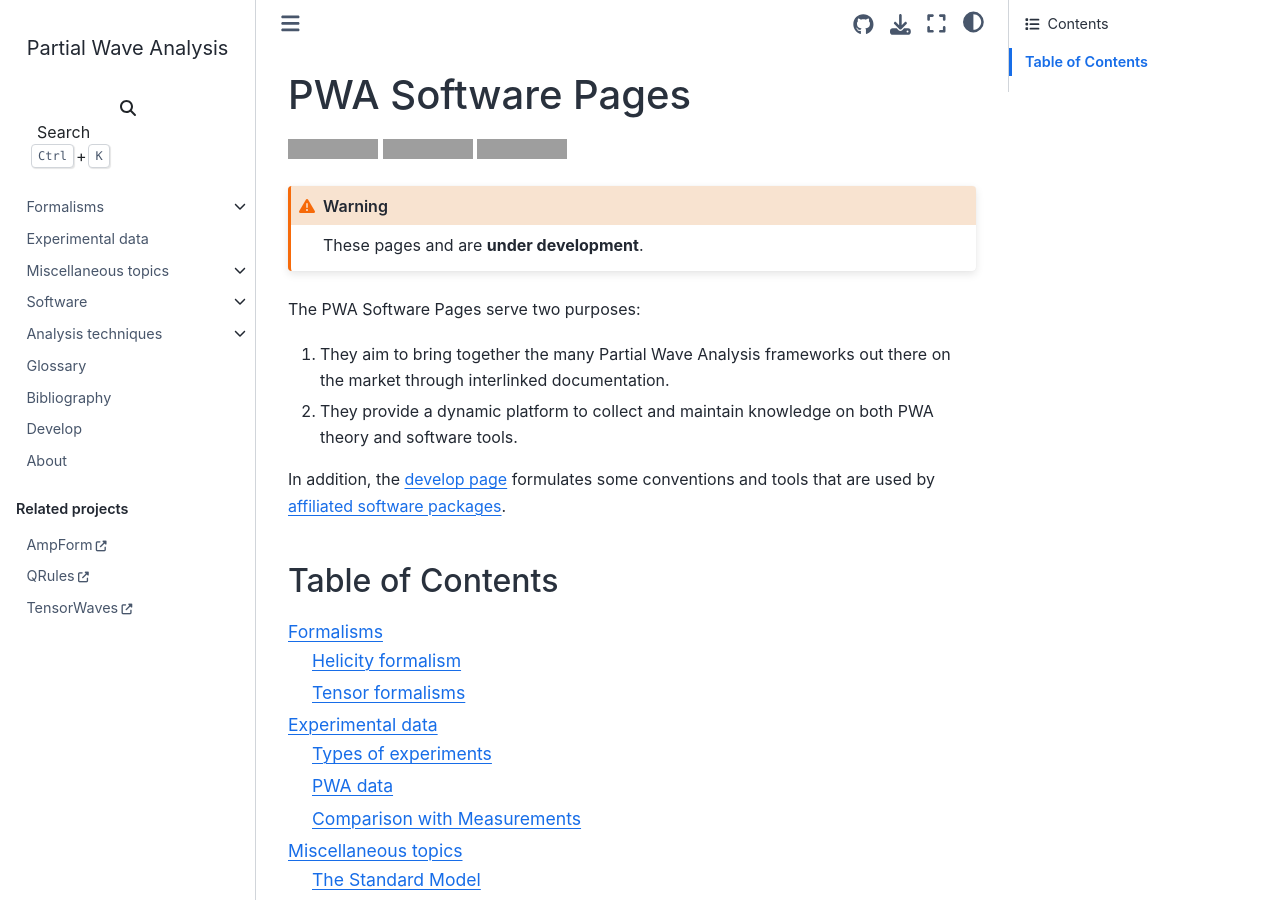
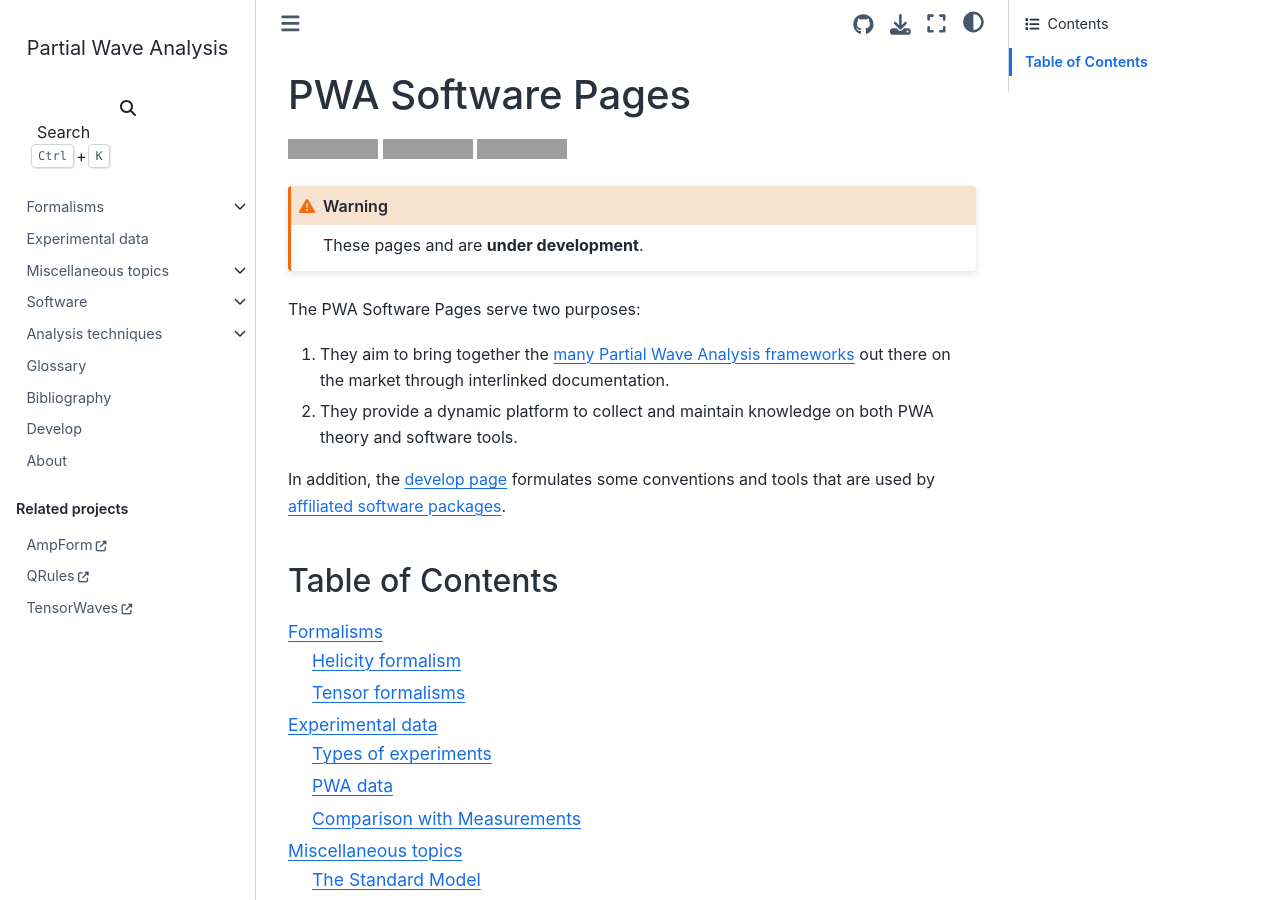
Before and after one commit to ComPWA/PWA-pages, a Sphinx documentation site: the page built from docs/index.md, in a window 1280 px wide and 900 px high. Built offline with Sphinx 7.4.7 and the Sphinx Book theme 1.1.4, drawn with Linux system fonts in a browser that asks for light colours; pages that are not in the unit, such as notebooks, are missing from menus; part of the change alters nothing that is shown; grey boxes are pictures that could not be loaded.

```diff
--- a/docs/index.md
+++ b/docs/index.md
@@ -14,8 +14,9 @@ These pages and are **under development**.
 
 The PWA Software Pages serve two purposes:
 
-1. They aim to bring together the many Partial Wave Analysis frameworks out
-   there on the market through interlinked documentation.
+1. They aim to bring together the
+   {ref}`many Partial Wave Analysis frameworks <software:Other PWA packages>`
+   out there on the market through interlinked documentation.
 
 2. They provide a dynamic platform to collect and maintain knowledge on both
    PWA theory and software tools.
```
